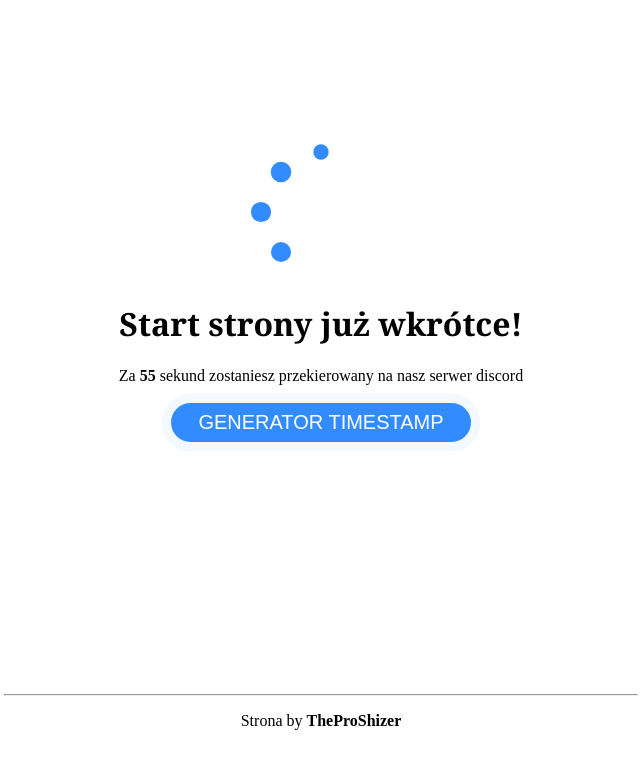
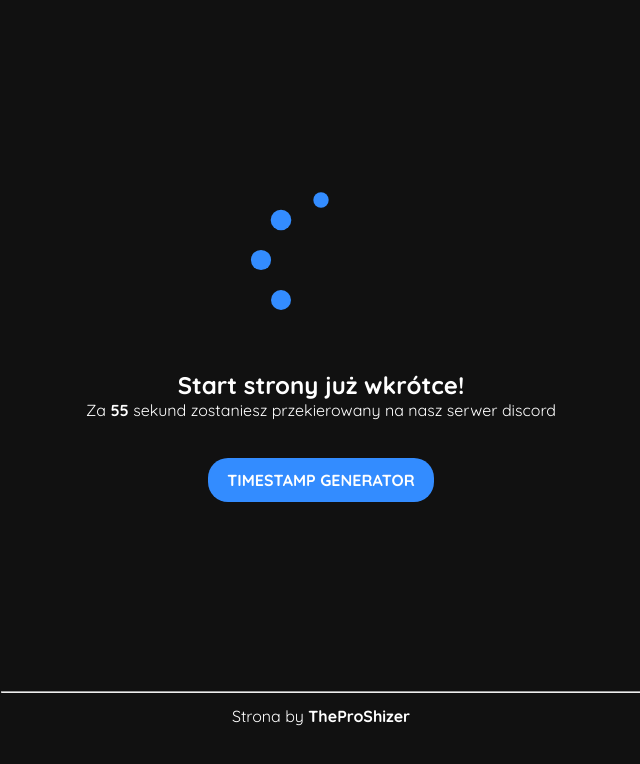
Before and after one commit to TheProShizer/Szablony, a plain HTML site: page index.html in a window 1280 px wide. Shown: the whole page, without its empty margins (319-959 px from the left). Drawn offline with Linux system fonts and the light colour scheme.

Commit message:
Aktualizacja

```diff
--- a/index.html
+++ b/index.html
@@ -10,6 +10,7 @@
   <meta name="theme-color" content="#338cff" />
   <link rel="shortcut icon" href="https://cdn.discordapp.com/attachments/1020427836244361266/1066833184723050597/dc_szablony_awatar.jpg">
   <meta name="viewport" content="width=device-width, initial-scale=1">
+  <script src="scripts/app.js" defer></script>
   <!-- Primary Meta Tags -->
   <meta name="title" content="Szablony®" />
   <meta name="description" content="Szablony® to jeden z najbardziej aktywnych serwerów discord o tematyce szablony w Polsce. Posiadamy doświadczony support i tysiące szablonów!" />
@@ -38,42 +39,27 @@
 
  <body>
 
-  <div class="preloader"></div>
-  <h1> Start strony już wkrótce!</h1>
-
-  <center><span>Za <strong class="test">60</strong> sekund zostaniesz przekierowany na nasz serwer discord</span></center>
-  <script>
-    const countText = document.querySelector('.test');
-        let time = 60;
-
-        setInterval(function() {
-        time--;
-
-        if (time >= 0) {
-            span = document.querySelector('.test');
-            span.innerHTML = time;
-        }
-
-        if (time === 0) {
-            clearInterval(time);
-        }
-        }, 1000);
-
-        window.setTimeout(function() {
-            window.location.href = href="https://discord.gg/buNHGcMETh";
-        }, 60000);
-  </script>
-  <br>
-  <center><a href="timestamp">
-    <button class="btn3">
-    Generator TimeStamp
-    </button>
-  </a></center>
+  <section class="general">
+    <div class="general__wrapper">
+      <div class="general__content">
+        <div class="general__loader"></div>
+        <h1> Start strony już wkrótce!</h1>
+        <div class="general__counter">
+          <span>Za <strong class="time">60</strong> sekund zostaniesz przekierowany na nasz serwer discord</span>
+        </div>
+      </div>
+      <div class="general__buttons">
+        <a href="timestamp" class="btn">
+          <span>TIMESTAMP GENERATOR</span>
+        </a>
+      </div>
+    </div>
+  </section>
 
 
   <hr style="width: 50%; color: #338cff;">
   <footer>
-   <p>Strona by <b>TheProShizer</b></p>
+   <center><p>Strona by <b>TheProShizer</b></p></center>
   </footer>
 
 
--- /dev/null
+++ b/scripts/app.js
@@ -0,0 +1,19 @@
+const countText = document.querySelector('.time');
+    		let time = 60;
+
+    		setInterval(function() {
+    		  time--;
+
+    		  if (time >= 0) {
+    		    span = document.querySelector('.time');
+    		    span.innerHTML = time;
+    		  }
+
+    		  if (time === 0) {
+    		    clearInterval(time);
+    		  }
+    		}, 1000);
+
+    		window.setTimeout(function() {
+    		  window.location.href = href = "https://discord.gg/buNHGcMETh";
+    		}, 60000);
--- a/styles/style.css
+++ b/styles/style.css
@@ -1,92 +1,125 @@
+@import url('https://fonts.googleapis.com/css?family=Quicksand:300,400,500,600,700&display=swap&subset=latin-ext');
 
-@keyframes animation {
+* {
+  box-sizing: border-box;
+  margin: 0;
+  padding: 0;
+  text-decoration: none;
+  list-style-type: none;
+}
+
+html {
+  scroll-behavior: smooth;
+  font-family: Quicksand, sans-serif;
+}
+
+body {
+  font-size: 1rem;
+  background-color: #111;
+  color: #fff;
+}
+
+img {
+  display: block;
+  width: 100%;
+  height: 100%;
+}
+
+button {
+  cursor: pointer;
+  background: none;
+  border: none;
+}
+
+a {
+  color: #fff;
+  cursor: pointer;
+}
+
+.general__wrapper {
+  display: flex;
+  flex-direction: column;
+  justify-content: center;
+  align-items: center;
+  text-align: center;
+  min-height: 80vh;
+  padding: 0 20px;
+}
+
+.general__loader {
+  display: block;
+  margin: 100px auto 100px;
+  width: 20px;
+  height: 20px;
+  border-radius: 50%;
+  animation: loading 1.3s infinite linear;
+}
+
+@keyframes loading {
+
   0%,
   100% {
     box-shadow: 0 -60px 0 0.40px #338cff, 40px -40px 0 0 #338cff, 60px 0 0 -10px #338cff, 40px 40px 0 -10px #338cff, 0 60px 0 -10px #338cff, -40px 40px 0 -10px #338cff, -60px 0 0 -10px #338cff, -40px -40px 0 0 #338cff;
   }
+
   12.5% {
     box-shadow: 0 -60px 0 0 #338cff, 40px -40px 0 0.40px #338cff, 60px 0 0 0 #338cff, 40px 40px 0 -10px #338cff, 0 60px 0 -10px #338cff, -40px 40px 0 -10px #338cff, -60px 0 0 -10px #338cff, -40px -40px 0 -10px #338cff;
   }
+
   25% {
     box-shadow: 0 -60px 0 -10px #338cff, 40px -40px 0 0 #338cff, 60px 0 0 0.40px #338cff, 40px 40px 0 0 #338cff, 0 60px 0 -10px #338cff, -40px 40px 0 -10px #338cff, -60px 0 0 -10px #338cff, -40px -40px 0 -10px #338cff;
   }
+
   37.5% {
     box-shadow: 0 -60px 0 -10px #338cff, 40px -40px 0 -10px #338cff, 60px 0 0 0 #338cff, 40px 40px 0 0.40px #338cff, 0 60px 0 0 #338cff, -40px 40px 0 -10px #338cff, -60px 0 0 -10px #338cff, -40px -40px 0 -10px #338cff;
   }
+
   50% {
     box-shadow: 0 -60px 0 -10px #338cff, 40px -40px 0 -10px #338cff, 60px 0 0 -10px #338cff, 40px 40px 0 0 #338cff, 0 60px 0 0.40px #338cff, -40px 40px 0 0 #338cff, -60px 0 0 -10px #338cff, -40px -40px 0 -10px #338cff;
   }
+
   62.5% {
     box-shadow: 0 -60px 0 -10px #338cff, 40px -40px 0 -10px #338cff, 60px 0 0 -10px #338cff, 40px 40px 0 -10px #338cff, 0 60px 0 0 #338cff, -40px 40px 0 0.40px #338cff, -60px 0 0 0 #338cff, -40px -40px 0 -10px #338cff;
   }
+
   75% {
     box-shadow: 0 -60px 0 -10px #338cff, 40px -40px 0 -10px #338cff, 60px 0 0 -10px #338cff, 40px 40px 0 -10px #338cff, 0 60px 0 -10px #338cff, -40px 40px 0 0 #338cff, -60px 0 0 0.40px #338cff, -40px -40px 0 0 #338cff;
   }
+
   87.5% {
     box-shadow: 0 -60px 0 0 #338cff, 40px -40px 0 -10px #338cff, 60px 0 0 -10px #338cff, 40px 40px 0 -10px #338cff, 0 60px 0 -10px #338cff, -40px 40px 0 0 #338cff, -60px 0 0 0 #338cff, -40px -40px 0 0.40px #338cff;
   }
 }
 
-@keyframes pulse-red {
-    0% {
-        box-shadow: 0 0 0 0 #338cff;
+.general__buttons {
+  margin-top: 50px;
 }
 
-    70% {
-        box-shadow: 0 0 0 10px rgb(255 82 82 / 0%);
+.btn {
+  padding: 12px 19px;
+  background-color: #338cff;
+  border-radius: 20px;
+  font-weight: bold;
+  animation: pulse 2s ease infinite;
 }
-    100% {
-        box-shadow: 0 0 0 0 rgb(255 82 82 / 0%);
+
+@keyframes pulse {
+  0% {
+    box-shadow: 0 0 0 0 rgb(51, 140, 255, .7);
+  }
+
+  50% {
+    box-shadow: 0 0 0 10px rgb(51, 140, 255, 0);
   }
 }
 
-
-.preloader {
-    margin: 100px auto 0;
-    width: 20px;
-    height: 20px;
-    border-radius: 50%;
-    animation: animation 1.3s infinite linear;
-    margin-top: 16%;
+hr {
+    margin-top: 4%;
     display: block;
-
-}
-
-
-h1 {
-    text-align: center;
-    font-family: Cambria, Cochin, Georgia, Times, 'Times New Roman', serif;
-    margin-top: 80px;
-}
-
-hr {
-    margin-top: 20%;
+    margin-left: auto;
+    margin-right: auto
 }
 
 footer {
-    text-align: center;
+    margin-top: 1%;
 }
-
-.test{
-    color: black;
-    font-size: 100%;
-    text-align: center;
-}
-
-.btn3 {
-    padding: 8px 27px;
-    border-style: none;
-    background-color: #338cff;
-    border-radius: 20px;
-    font-size: 20px;
-    font-family: Arial, Helvetica, sans-serif;
-    text-transform: uppercase;
-    cursor: pointer;
-    text-align: center;
-    justify-content: center;
-    color: #fff;
-    background: #338cff;
-    box-shadow: 0 0 0 0 #338cff;
-    -webkit-animation: pulse-red 2s infinite;
-    animation: pulse-red 2s infinite;
-}
```
Lines whose indentation alone changed are shown as unchanged.
